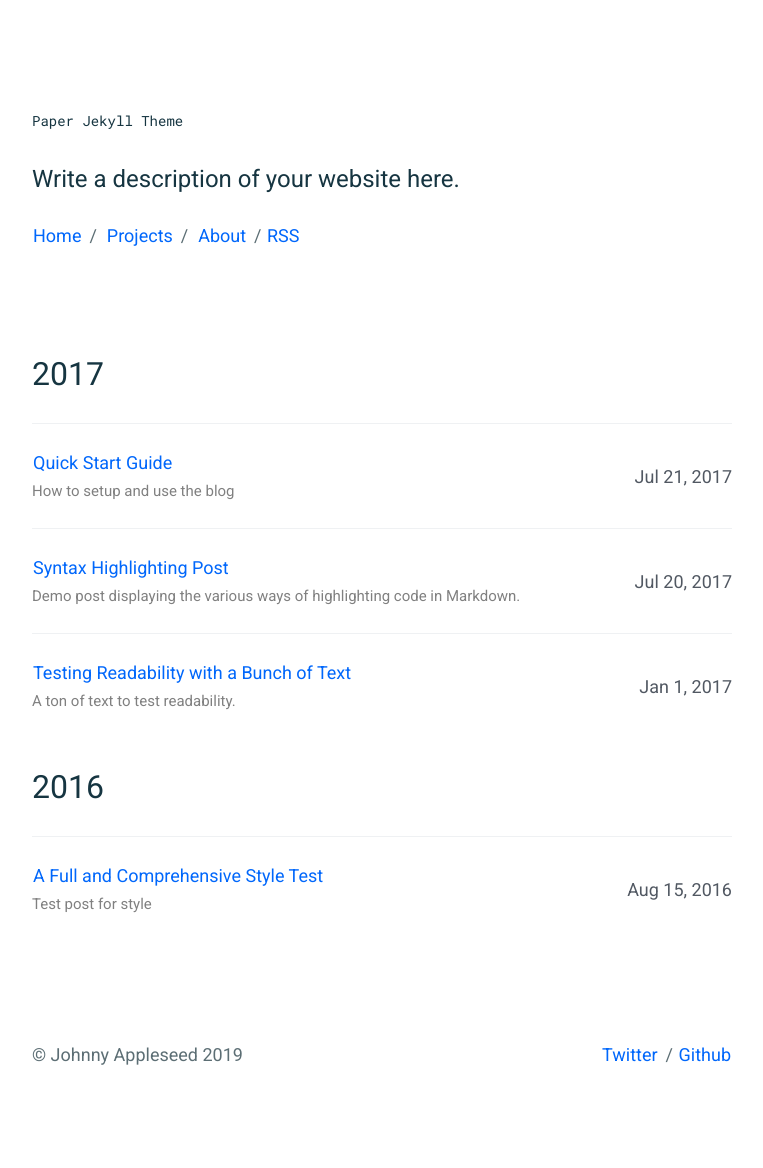
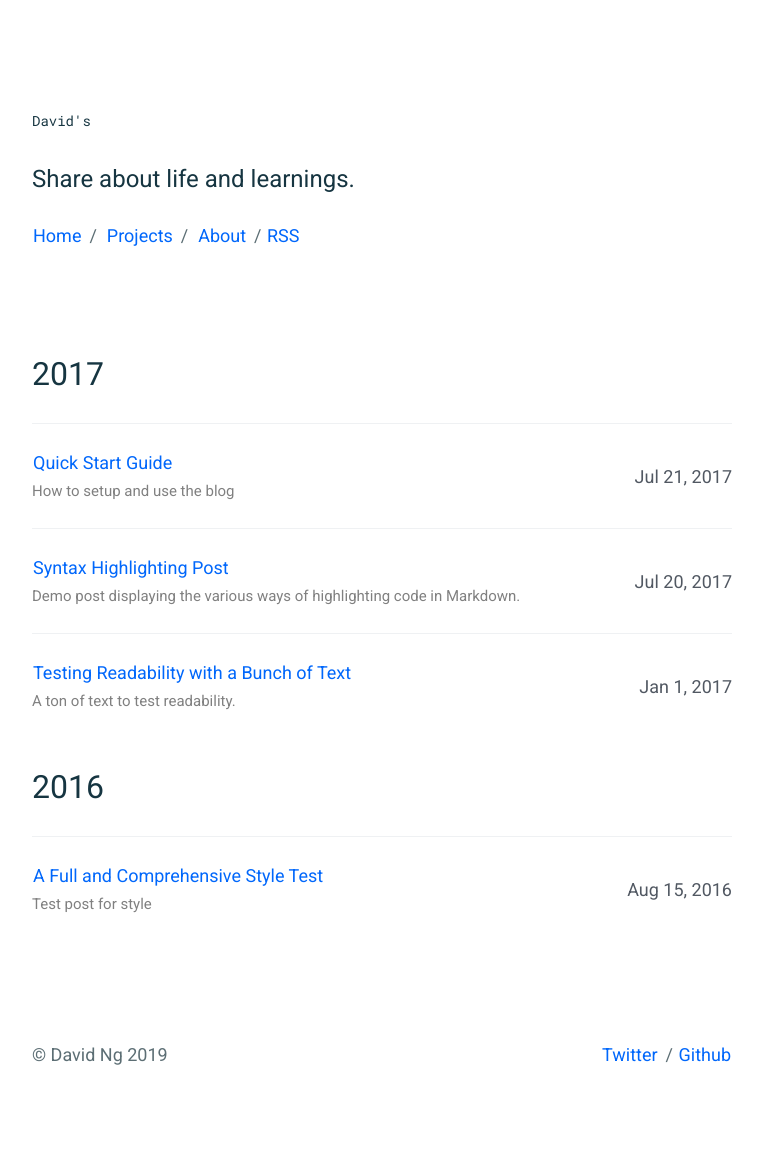
Before and after one commit to david90/paper, a Jekyll site: the page built from index.html, in a window 1280 px wide. Shown: the whole page, without its empty margins (258-1021 px from the left). Built offline with Jekyll 4.4.1, drawn with Linux system fonts in a browser that asks for light colours.

Commit message:
Update rake

```diff
--- a/Gemfile
+++ b/Gemfile
@@ -1,6 +1,6 @@
 source "https://rubygems.org"
 
-gem "jekyll", "3.4.3"
+gem "jekyll", ">= 3.6.3"
 gem "html-proofer"
 gem "rb-fsevent", "0.9.8"
 
--- a/_config.yml
+++ b/_config.yml
@@ -1,17 +1,17 @@
 # Site settings
-title: "Paper Jekyll Theme"
+title: "David's "
 description: >
-  Write a description of your website here.
+  Share about life and learnings.
 
-author: Johnny Appleseed
-email: johnny@appleseed.com
-twitter_username: _HairForceOne
-github_username: mkchoi212
+author: David Ng
+email: me@davidng.hk
+twitter_username: davidng_hk
+github_username: david90
 
-baseurl: "/paper-jekyll-theme" # the subpath of your site, e.g. /blog
-url: "https://deadbeef.me" # the base hostname & protocol for your site
+baseurl: "" # the subpath of your site, e.g. /blog
+url: "https://davidng.hk" # the base hostname & protocol for your site
 
-google_analytics_id: UA-1111111111-1
+google_analytics_id: UA-143021961-1
 disqus_id:
 
 # Build settings
```
Also changed, not shown: Gemfile.lock, 1 other file.
